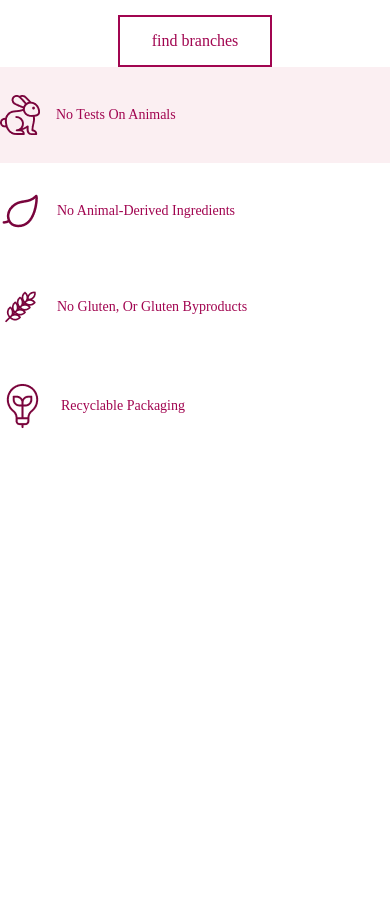
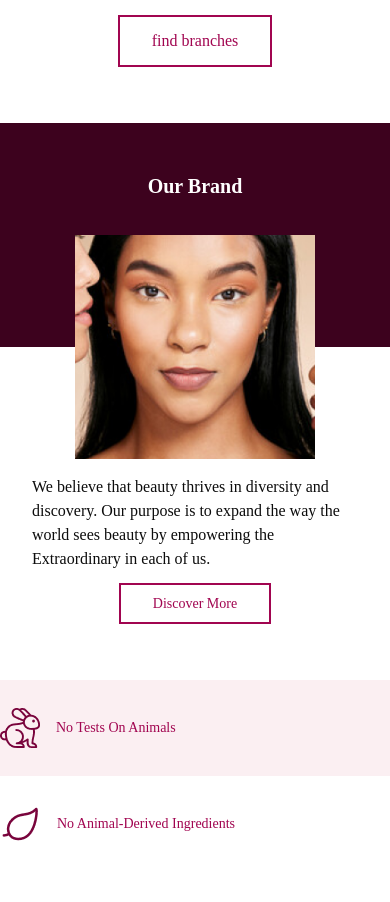
Before and after one commit to moeinmnia80/shopping-BeautyA, a React (Vite) app: page / in a window 390 px wide. Shown: the part 2620-3522 px from the top of the page. Before the commit the page ends 3077 px from the top, so only its background shows below. Built offline with nearby package versions, Linux system fonts and the light colour scheme; no server answers.

Commit message:
finish our brand and responsive

```diff
--- /dev/null
+++ b/src/components/ui/OurBrand.tsx
@@ -0,0 +1,35 @@
+import brandBanner from "@assets/images/brandPicture.png";
+
+const OurBrand = () => {
+  return (
+    <>
+      <section className="lg:container relative flex flex-col-reverse md:flex-row md:bg-primary-750 my-14">
+        <div className="flex flex-col items-start justify-center gap-3 text-white px-8 sm:px-0 md:pl-24 md:py-8 md:pr-10">
+          <h3 className="our-brand__title absolute top-12 left-1/2 -translate-x-1/2 md:relative md:top-0 md:left-0 md:translate-x-0">
+            Our Brand
+          </h3>
+          <p className="our-brand__text text-black md:text-white md:font-light mt-32 md:mt-0">
+            We believe that beauty thrives in diversity and discovery. Our
+            purpose is to expand the way the world sees beauty by empowering the
+            Extraordinary in each of us.
+          </p>
+          <button
+            className={`our-brand__button self-center md:self-auto text-primary-500 \
+            md:text-white font-light border-2 border-primary-500 md:border-white px-8 py-2 `}
+          >
+            Discover More
+          </button>
+        </div>
+        <div className="flex justify-center w-full bg-primary-750 md:w-2/3 px-8 sm:px-0 ">
+          <img
+            src={`${brandBanner}`}
+            alt="our brand"
+            className="relative top-28 md:top-0 w-60 h-56 md:w-full md:h-full object-cover"
+          />
+        </div>
+      </section>
+    </>
+  );
+};
+
+export default OurBrand;
--- a/src/index.css
+++ b/src/index.css
@@ -177,3 +177,18 @@
 .special-offer__text-second {
   font-size: clamp(14px, 0.9vmax, 48px);
 }
+
+/*-***************/
+/*-  Our Brand  -*/
+/*-***************/
+
+.our-brand__title {
+  font-size: clamp(20px, 1.3vmax, 48px);
+  font-weight: bold;
+}
+.our-brand__text {
+  font-size: clamp(16px, 1vmax, 18px);
+}
+.our-brand__button {
+  font-size: clamp(14px, 1.1vmax, 18px);
+}
--- a/src/pages/HomePage.tsx
+++ b/src/pages/HomePage.tsx
@@ -4,6 +4,7 @@ import SpecialOffers from "@components/ui/SpecialOffers";
 import SkincareAnalysis from "@components/ui/SkincareAnalysis";
 import BestSellerProduucts from "@components/ui/BestSellerProduucts";
 import ProductsCategories from "@components/ui/ProductsCategories";
+import OurBrand from "@components/ui/OurBrand";
 
 const HomePage = () => {
   return (
@@ -14,6 +15,7 @@ const HomePage = () => {
       <BestSellerProduucts />
       <NewProducts />
       <SpecialOffers />
+      <OurBrand />
     </>
   );
 };
```
